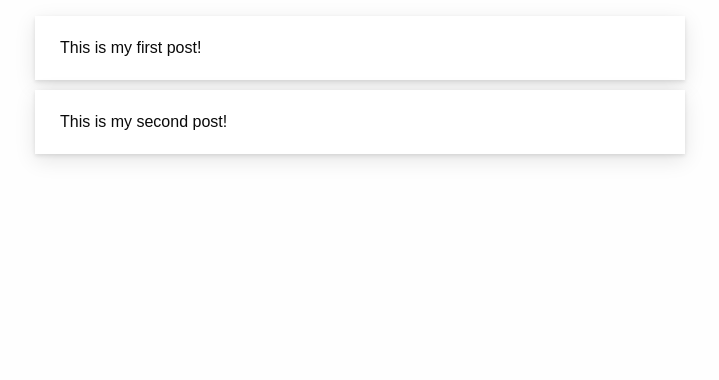
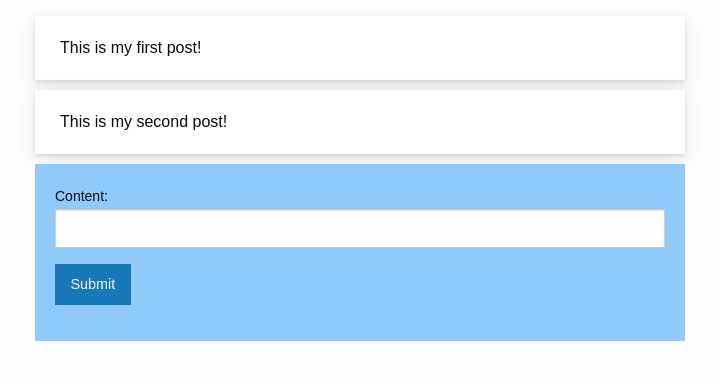
Before and after one commit to lutchobandeira/news-feed-react, a React (Create React App) app: page / in a window 1280 px wide. Shown: the top 380 px of the page, without its empty margins (280-999 px from the left). Built offline with nearby package versions, Linux system fonts and the light colour scheme.

Commit message:
PostForm component.

```diff
--- a/src/App.js
+++ b/src/App.js
@@ -20,7 +20,16 @@ class Feed extends Component {
         {content: 'This is my second post!'}
       ]
     }
+
+    this.handleNewPost = this.handleNewPost.bind(this);
   }
+
+  handleNewPost(post) {
+    this.setState({
+      posts: this.state.posts.concat([post])
+    });
+  }
+
   render() {
     const posts = this.state.posts.map((post, index) =>
       <Post key={index} value={post} />
@@ -28,6 +37,7 @@ class Feed extends Component {
     return (
       <div className="feed">
         {posts}
+        <PostForm onSubmit={this.handleNewPost} />
       </div>
     )
   }
@@ -43,4 +53,31 @@ class Post extends Component {
   }
 }
 
+class PostForm extends Component {
+  constructor(props) {
+    super(props);
+    this.handleSubmit = this.handleSubmit.bind(this);
+  }
+
+  handleSubmit(event) {
+    this.props.onSubmit({content: this.content.value})
+    this.content.value = '';
+    event.preventDefault();
+  }
+
+  render() {
+    return (
+      <div className="post-form">
+        <form onSubmit={this.handleSubmit}>
+          <label>
+            Content:
+            <input type="text" ref={(input) => this.content = input} />
+          </label>
+          <button className="button">Submit</button>
+        </form>
+      </div>
+    )
+  }
+}
+
 export default App;
```
